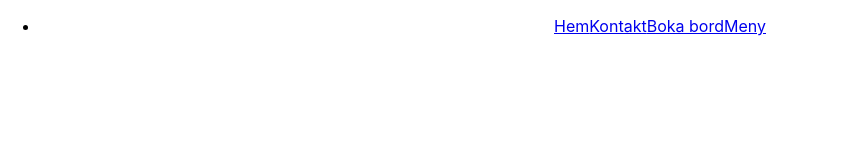
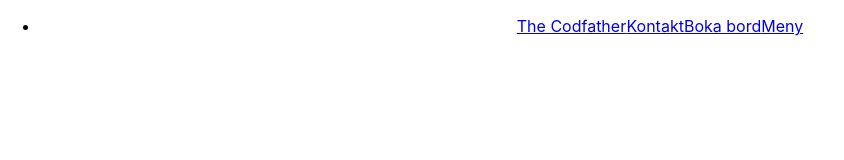
Before and after one commit to tovehydmark/restaurangen, a React (Create React App) app: page / in a window 1280 px wide. Shown: the top 160 px of the page, without its empty margins (0-844 px from the left). Built offline with nearby package versions, Linux system fonts and the light colour scheme.

Commit message:
name change

```diff
--- a/src/components/Layout.tsx
+++ b/src/components/Layout.tsx
@@ -7,7 +7,7 @@ export function Layout() {
         <nav>
           <ul>
             <li>
-              <Link to="/">Hem</Link>
+              <Link to="/">The Codfather</Link>
               <Link to="/Contact">Kontakt</Link>
               <Link to="/Booking">Boka bord</Link>
               <Link to="Menu">Meny</Link>
```
